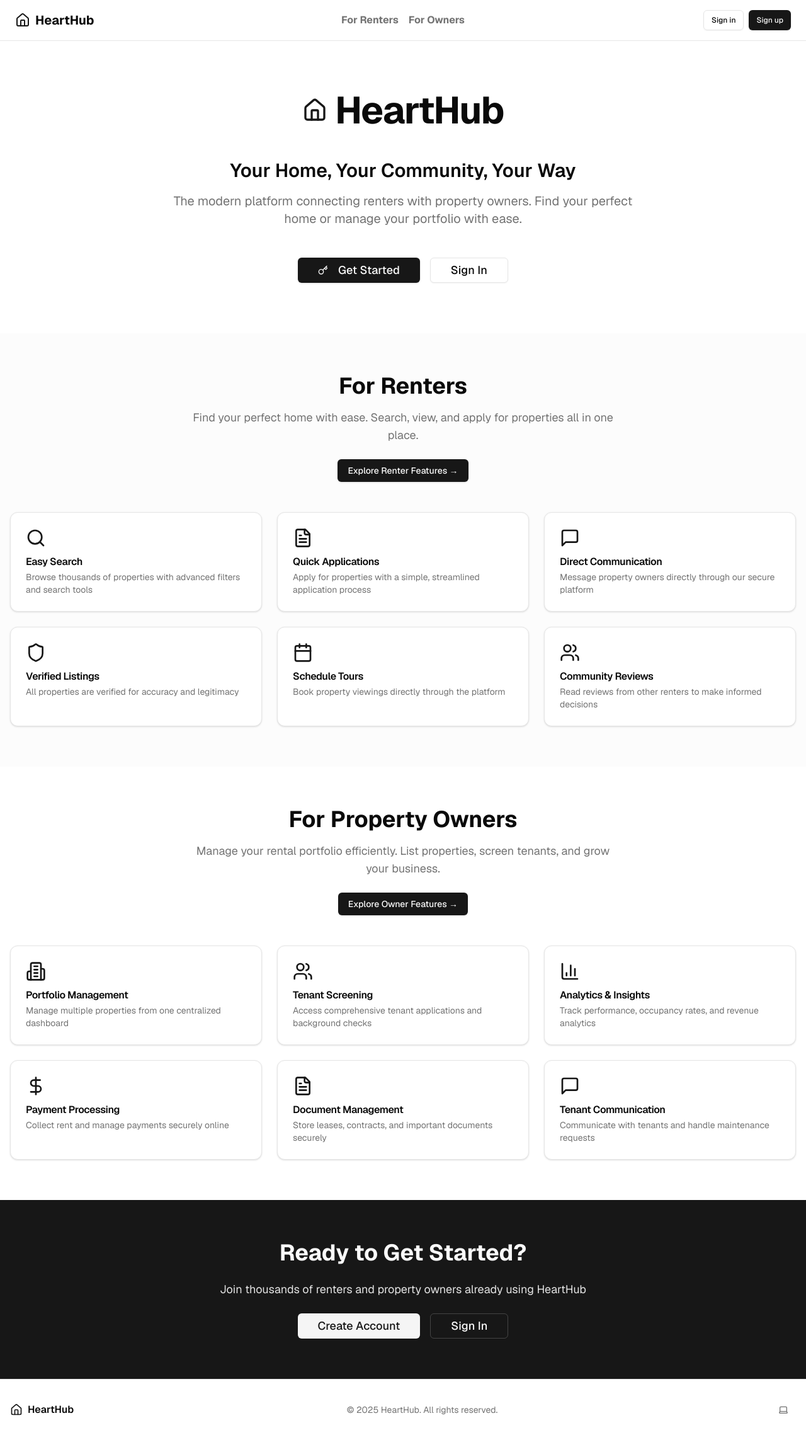
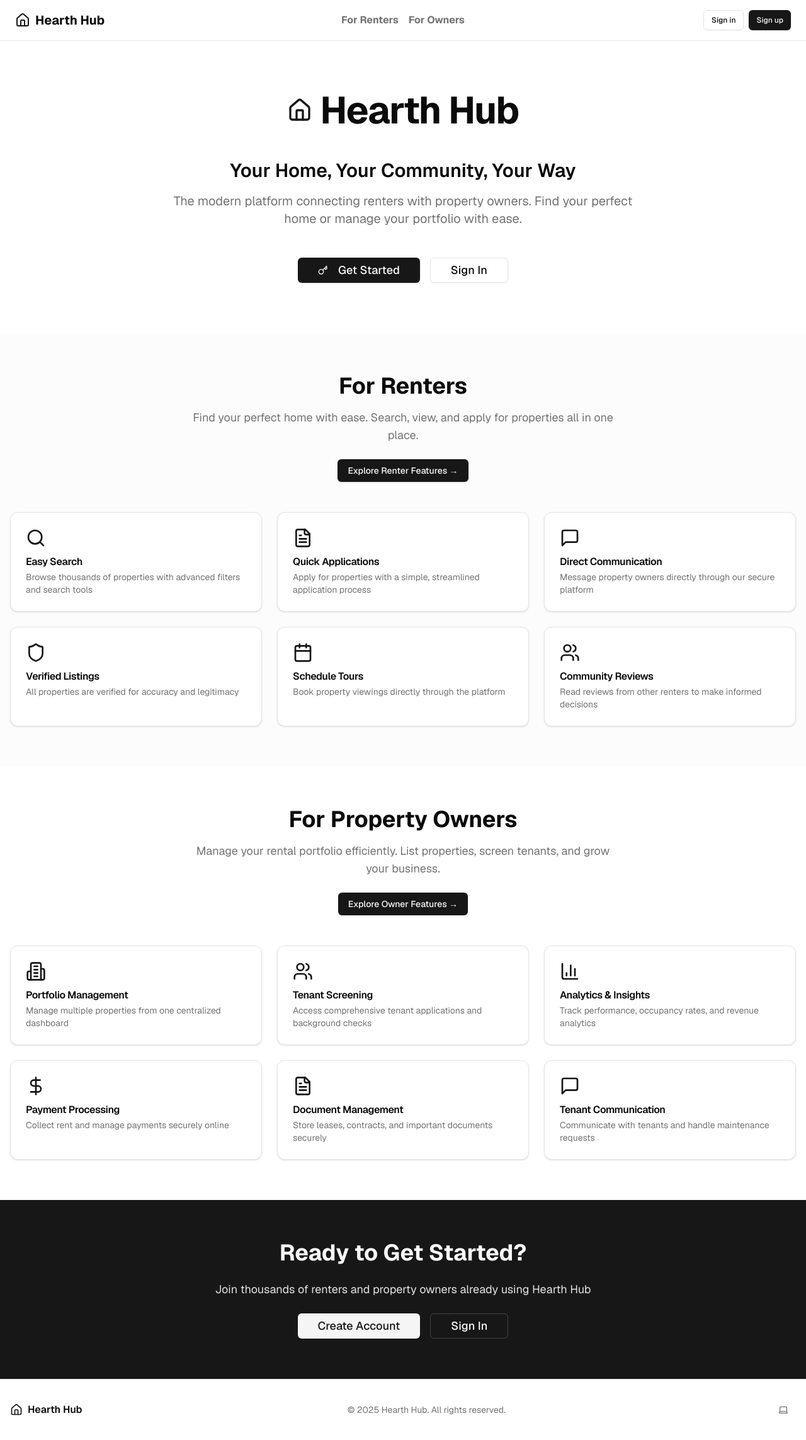
Before and after one commit to CSCI4830-UNO/HearthHub, a Next.js app: page / in a window 1280 px wide. Shown: the whole page at 63% size. Built offline with nearby package versions, Linux system fonts and the light colour scheme; no server answers.

Commit message:
Updated website name

```diff
--- a/app/owners/dashboard/layout.tsx
+++ b/app/owners/dashboard/layout.tsx
@@ -48,7 +48,7 @@ export default async function OwnerDashboardLayout({
           <div className="flex items-center flex-shrink-0 px-6 mb-8">
             <Link href="/" className="flex items-center gap-2 font-bold text-xl">
               <HomeIcon className="h-6 w-6 text-primary" />
-              HeartHub
+              Hearth Hub
             </Link>
           </div>
 
@@ -98,7 +98,7 @@ export default async function OwnerDashboardLayout({
             <div className="flex items-center md:hidden">
               <Link href="/" className="flex items-center gap-2 font-bold text-xl">
                 <HomeIcon className="h-6 w-6 text-primary" />
-                HeartHub
+                Hearth Hub
               </Link>
             </div>
             <div className="flex items-center gap-4">
--- a/app/owners/page.tsx
+++ b/app/owners/page.tsx
@@ -19,7 +19,7 @@ export default async function OwnersPage() {
         <div className="w-full max-w-7xl mx-auto flex items-center p-4 px-6">
           <Link href={"/"} className="flex items-center gap-2 font-bold text-xl flex-1">
             <HomeIcon className="h-6 w-6 text-primary" />
-            HeartHub
+            Hearth Hub
           </Link>
           <div className="flex items-center gap-4 justify-center flex-1">
             <Link href="/renters" className="font-bold text-muted-foreground hover:text-foreground">For Renters</Link>
--- a/app/page.tsx
+++ b/app/page.tsx
@@ -33,7 +33,7 @@ export default async function Home() {
         <div className="w-full max-w-7xl mx-auto flex items-center p-4 px-6">
           <Link href={"/"} className="flex items-center gap-2 font-bold text-xl flex-1">
             <HomeIcon className="h-6 w-6 text-primary" />
-            HeartHub
+            Hearth Hub
           </Link>
           <div className="flex items-center gap-4 justify-center flex-1">
             <Link href="/renters" className="font-bold text-muted-foreground hover:text-foreground">For Renters</Link>
@@ -220,7 +220,7 @@ export default async function Home() {
             <>
               <h2 className="text-3xl lg:text-4xl font-bold">Ready to Get Started?</h2>
               <p className="text-lg text-primary-foreground/90">
-                Join thousands of renters and property owners already using HeartHub
+                Join thousands of renters and property owners already using Hearth Hub
               </p>
               <div className="flex flex-col sm:flex-row gap-4 justify-center">
                 <Button asChild size="lg" variant="secondary" className="text-lg px-8">
@@ -240,11 +240,11 @@ export default async function Home() {
         <div className="max-w-7xl mx-auto flex flex-col sm:flex-row items-center justify-between gap-4">
           <div className="flex items-center gap-2">
             <HomeIcon className="h-5 w-5 text-primary" />
-            <span className="font-semibold">HeartHub</span>
+            <span className="font-semibold">Hearth Hub</span>
           </div>
           {/* This is a nice touch! */}
           <p className="text-sm text-muted-foreground text-center">
-            © {new Date().getFullYear()} HeartHub. All rights reserved.
+            © {new Date().getFullYear()} Hearth Hub. All rights reserved.
           </p>
           <ThemeSwitcher />
         </div>
--- a/app/renters/dashboard/layout.tsx
+++ b/app/renters/dashboard/layout.tsx
@@ -48,7 +48,7 @@ export default async function RenterDashboardLayout({
           <div className="flex items-center flex-shrink-0 px-6 mb-8">
             <Link href="/" className="flex items-center gap-2 font-bold text-xl">
               <HomeIcon className="h-6 w-6 text-primary" />
-              HeartHub
+              Hearth Hub
             </Link>
           </div>
 
@@ -98,7 +98,7 @@ export default async function RenterDashboardLayout({
             <div className="flex items-center md:hidden">
               <Link href="/" className="flex items-center gap-2 font-bold text-xl">
                 <HomeIcon className="h-6 w-6 text-primary" />
-                HeartHub
+                Hearth Hub
               </Link>
             </div>
             <div className="flex items-center gap-4">
--- a/app/renters/page.tsx
+++ b/app/renters/page.tsx
@@ -18,7 +18,7 @@ export default async function RentersPage() {
         <div className="w-full max-w-7xl mx-auto flex items-center p-4 px-6">
           <Link href={"/"} className="flex items-center gap-2 font-bold text-xl flex-1">
             <HomeIcon className="h-6 w-6 text-primary" />
-            HeartHub
+            Hearth Hub
           </Link>
           <div className="flex items-center gap-4 justify-center flex-1">
             <Link href="/renters" className="font-bold text-muted-foreground hover:text-foreground">For Renters</Link>
--- a/components/hero.tsx
+++ b/components/hero.tsx
@@ -13,7 +13,7 @@ export async function Hero() {
       <div className="flex items-center gap-3 justify-center">
         <HomeIcon className="h-10 w-10 text-primary" />
         <h1 className="text-5xl lg:text-6xl font-bold tracking-tight">
-          HeartHub
+          Hearth Hub
         </h1>
       </div>
 
--- a/components/sign-up-form.tsx
+++ b/components/sign-up-form.tsx
@@ -20,8 +20,8 @@ export function SignUpForm({
   className,
   ...props
 }: React.ComponentPropsWithoutRef<"div">) {
-  const [firstname, setFirstName] = useState("");
-  const [lastname, setLastName] = useState("");
+  const [firstName, setFirstName] = useState("");
+  const [lastName, setLastName] = useState("");
   const [email, setEmail] = useState("");
   const [password, setPassword] = useState("");
   const [repeatPassword, setRepeatPassword] = useState("");
@@ -44,8 +44,8 @@ export function SignUpForm({
 
     try {
       const { error } = await supabase.auth.signUp({
-        firstname,
-        lastname,
+        firstName,
+        lastName,
         email,
         password,
         options: {
@@ -72,24 +72,24 @@ export function SignUpForm({
           <form onSubmit={handleSignUp}>
             <div className="flex flex-col gap-6">
               <div className="grid gap-2">
-                <Label htmlFor="email">First Name</Label>
+                <Label htmlFor="firstName">First Name</Label>
                 <Input
-                  id="firstname"
-                  type="firstname"
+                  id="firstName"
+                  type="firstName"
                   placeholder="John"
                   required
-                  value={firstname}
+                  value={firstName}
                   onChange={(e) => setFirstName(e.target.value)}
                 />
               </div>
               <div className="grid gap-2">
-                <Label htmlFor="email">Last Name</Label>
+                <Label htmlFor="lastName">Last Name</Label>
                 <Input
-                  id="lastname"
-                  type="lastname"
+                  id="lastName"
+                  type="lastName"
                   placeholder="Doe"
                   required
-                  value={lastname}
+                  value={lastName}
                   onChange={(e) => setLastName(e.target.value)}
                 />
               </div>
```
